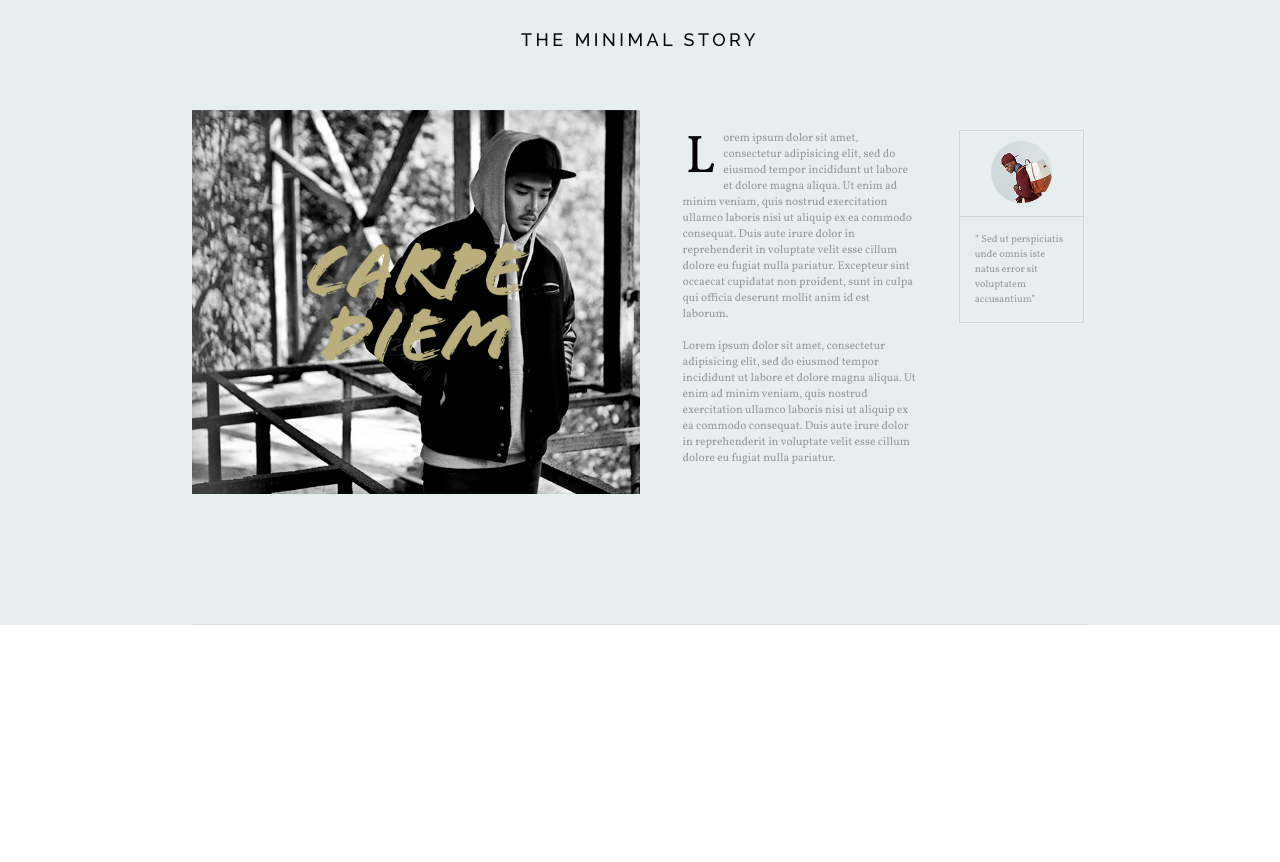
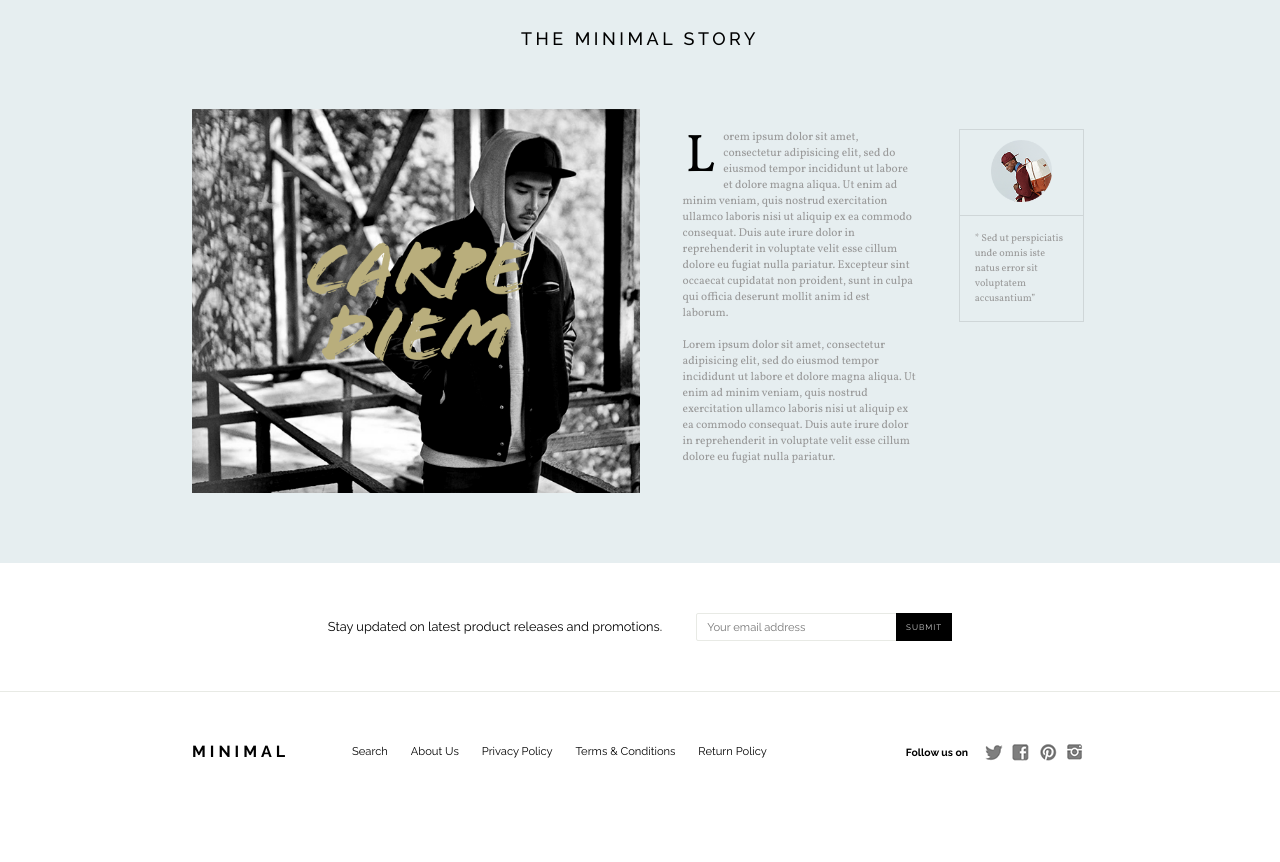
Before and after one commit to bevieboo/minimal, a website: page index.html in a window 1280 px wide. Shown: the part 2680-3542 px from the top of the page. Before the commit the page ends 3305 px from the top, so only its background shows below. Drawn offline with Linux system fonts and the light colour scheme.

Commit message:
index footer

```diff
--- a/bundle/bundle.css
+++ b/bundle/bundle.css
@@ -1015,8 +1015,7 @@ img {
 .module {
   text-align: center;
   width: 70%;
-  margin: 0 auto;
-  border-bottom: 1px solid #E8EAE5; }
+  margin: 0 auto; }
 
 .module-header {
   margin: 60px auto; }
@@ -1093,7 +1092,8 @@ img {
   font-size: 0.6em;
   padding: 6px 0;
   padding-left: 10px;
-  font-family: "Raleway", sans-serif; }
+  font-family: "Raleway", sans-serif;
+  outline: none; }
 
 .header-search-icon {
   display: inline-block;
@@ -1168,6 +1168,9 @@ img {
   letter-spacing: 2px;
   font-weight: 700;
   font-size: 0.6vw; }
+
+.featured {
+  border-bottom: 1px solid #E8EAE5; }
 
 .featured-left, .featured-right {
   width: 49.7%;
@@ -1398,6 +1401,9 @@ img {
 .blog-four-image {
   background-image: url("../images/index/blog4.png"); }
 
+.story:after {
+  content: none; }
+
 .story-wrap {
   width: 70%;
   margin: 60px auto;
@@ -1405,7 +1411,8 @@ img {
   font-size: 0.8em;
   height: auto;
   text-align: left;
-  position: relative; }
+  position: relative;
+  margin-bottom: 0; }
 
 .story-image {
   width: 50%;
@@ -1460,6 +1467,109 @@ img {
   color: #999;
   padding: 15px 15px;
   font-size: 0.8em; }
+
+.mailer {
+  padding: 50px 0;
+  text-align: center;
+  border-bottom: 1px solid #E8EAE5; }
+
+.mailer-text {
+  display: inline-block;
+  font-size: 0.8em;
+  margin-right: 30px; }
+
+.mailer-input-wrap {
+  display: inline-block;
+  position: relative;
+  width: 20%; }
+
+.mailer-input {
+  border-radius: 2px;
+  border: 1px solid #E8EAE5;
+  width: 100%;
+  font-size: 0.7em;
+  padding: 6px 0;
+  padding-left: 10px;
+  font-family: "Raleway", sans-serif;
+  outline: none; }
+
+.mailer-button {
+  background-color: black;
+  color: rgba(255, 255, 255, 0.8);
+  font-family: "Raleway", sans-serif;
+  font-weight: 400;
+  font-size: 0.5em;
+  height: 28px;
+  border: 0;
+  padding: 0 10px;
+  margin-left: -4px;
+  position: absolute;
+  top: 0;
+  right: 0;
+  cursor: pointer;
+  letter-spacing: 1px; }
+
+.footer {
+  padding: 50px 0;
+  position: relative;
+  width: 70%;
+  margin: 0 auto;
+  padding-bottom: 120px; }
+
+.footer-brand-name {
+  font-weight: 800;
+  letter-spacing: 4px;
+  display: inline-block;
+  position: absolute;
+  left: 0; }
+
+.footer-nav {
+  display: inline-block;
+  font-size: 0.7em;
+  position: absolute;
+  left: 150px;
+  top: 52px; }
+
+.footer-nav-list {
+  display: inline-block; }
+
+.footer-nav-list-item {
+  display: inline-block;
+  padding: 0 10px; }
+
+.footer-follow-wrap {
+  display: inline-block;
+  position: absolute;
+  right: 0;
+  top: 42px;
+  font-size: 0.65em;
+  font-weight: 800; }
+
+.footer-follow-us {
+  display: inline-block;
+  margin-right: 10px;
+  position: relative;
+  top: -3px; }
+
+.footer-social-media-twitter, .footer-social-media-facebook, .footer-social-media-pinterest, .footer-social-media-instagram {
+  display: inline-block;
+  background-image: url("../images/index/socialmedia.png");
+  height: 25px;
+  width: 25px;
+  position: relative;
+  top: 5px; }
+
+.footer-social-media-twitter {
+  background-position: -5px 0; }
+
+.footer-social-media-facebook {
+  background-position: -31px 0; }
+
+.footer-social-media-pinterest {
+  background-position: -56px 0; }
+
+.footer-social-media-instagram {
+  background-position: -82px 0; }
 
 @media (max-width: 1300px) {
   .banner-button {
@@ -1578,7 +1688,14 @@ img {
     font-size: 0.8em;
     margin-bottom: 20px; }
   .story-text {
-    font-size: 0.9em; } }
+    font-size: 0.9em; }
+  .mailer-text {
+    margin: 0 auto; }
+  .mailer-input-wrap {
+    display: block;
+    margin: 0 auto;
+    margin-top: 20px;
+    width: 250px; } }
 
 @media (max-width: 820px) {
   .header {
@@ -1729,4 +1846,7 @@ img {
     border-right: 1px solid rgba(0, 0, 0, 0.1); }
   .story-block-text {
     width: 68%;
-    vertical-align: top; } }
+    vertical-align: top; }
+  .mailer-text {
+    margin: 0 auto;
+    font-size: 0.75em; } }
--- a/index.html
+++ b/index.html
@@ -50,7 +50,7 @@
       </div>
     </div>
 
-    <div class="module">
+    <div class="module featured">
       <div class="module-header">
         <h2 class="module-title">FEATURED COLLECTIONS</h2>
         <p class="module-desc">Duis autem vel iriure dolor in hendrerit in vulputate velit esse molestie consequat, vel illum dolore eu feugiat nulla facilisis</p>
@@ -164,7 +164,7 @@
       </div>
     </div>
 
-    <div class="module-blog">
+    <div class="module-blog story">
       <div class="module-blog-header">
         <h2 class="module-blog-title">THE MINIMAL STORY</h2>
       </div>
@@ -181,6 +181,36 @@
       </div>
     </div>
 
+    <div class="mailer">
+      <div class="mailer-text">Stay updated on latest product releases and promotions.</div>
+      <div class="mailer-input-wrap">
+        <input type="text" placeholder="Your email address" class="mailer-input">
+        <button class="mailer-button">SUBMIT</button>
+      </div>
+    </div>
+
+    <footer>
+      <div class="footer">
+        <div class="footer-brand-name">MINIMAL</div>
+        <div class="footer-nav">
+          <ul class="footer-nav-list">
+            <li class="footer-nav-list-item">Search</li>
+            <li class="footer-nav-list-item">About Us</li>
+            <li class="footer-nav-list-item">Privacy Policy</li>
+            <li class="footer-nav-list-item">Terms & Conditions</li>
+            <li class="footer-nav-list-item">Return Policy</li>
+          </ul>
+        </div>
+        <div class="footer-follow-wrap">
+          <div class="footer-follow-us">Follow us on</div>
+          <div class="footer-social-media-twitter"></div>
+          <div class="footer-social-media-facebook"></div>
+          <div class="footer-social-media-pinterest"></div>
+          <div class="footer-social-media-instagram"></div>
+        </div>
+      </div>
+    </footer>
+
     <script src="./javascripts/jQuery.js" charset="utf-8"></script>
     <script src="./javascripts/hamburger.js" charset="utf-8"></script>
   </body>
--- a/scss/main.scss
+++ b/scss/main.scss
@@ -17,4 +17,6 @@
 @import "modules/index_popular";
 @import "modules/index_blog";
 @import "modules/index_story";
+@import "modules/index_mailer";
+@import "modules/index_footer";
 @import "modules/index_media";
--- a/scss/modules/_index_featured.scss
+++ b/scss/modules/_index_featured.scss
@@ -1,3 +1,7 @@
+.featured {
+  border-bottom: 1px solid $gray-nurse;
+}
+
 .featured-left, .featured-right {
   width: 49.7%;
   display: inline-block;
--- /dev/null
+++ b/scss/modules/_index_footer.scss
@@ -0,0 +1,74 @@
+.footer {
+  padding: 50px 0;
+  position: relative;
+  width: 70%;
+  margin: 0 auto;
+  padding-bottom: 120px;
+}
+
+.footer-brand-name {
+  font-weight: 800;
+  letter-spacing: 4px;
+  display: inline-block;
+  position: absolute;
+  left: 0;
+}
+
+.footer-nav {
+  display: inline-block;
+  font-size: 0.7em;
+  position: absolute;
+  left: 150px;
+  top: 52px;
+}
+
+.footer-nav-list {
+  display: inline-block;
+}
+
+.footer-nav-list-item {
+  display: inline-block;
+  padding: 0 10px;
+}
+
+.footer-follow-wrap {
+  display: inline-block;
+  position: absolute;
+  right: 0;
+  top: 42px;
+  font-size: 0.65em;
+  font-weight: 800;
+}
+
+.footer-follow-us {
+  display: inline-block;
+  margin-right: 10px;
+  position: relative;
+  top: -3px;
+}
+
+%footer-social-media-images {
+  display: inline-block;
+  background-image: url('../images/index/socialmedia.png');
+  height: 25px;
+  width: 25px;
+  position: relative;
+  top: 5px;
+}
+
+.footer-social-media-twitter {
+  @extend %footer-social-media-images;
+  background-position: -5px 0;
+}
+.footer-social-media-facebook {
+  @extend %footer-social-media-images;
+  background-position: -31px 0;
+}
+.footer-social-media-pinterest {
+  @extend %footer-social-media-images;
+  background-position: -56px 0;
+}
+.footer-social-media-instagram {
+  @extend %footer-social-media-images;
+  background-position: -82px 0;
+}
--- a/scss/modules/_index_nav.scss
+++ b/scss/modules/_index_nav.scss
@@ -62,6 +62,7 @@
   padding: 6px 0;
   padding-left: 10px;
   font-family: $font-family-raleway;
+  outline: none;
 }
 
 .header-search-icon {
--- a/scss/modules/_index_story.scss
+++ b/scss/modules/_index_story.scss
@@ -1,3 +1,7 @@
+.story:after {
+  content: none;
+}
+
 .story-wrap {
   width: 70%;
   margin: 60px auto;
@@ -6,6 +10,7 @@
   height: auto;
   text-align: left;
   position: relative;
+  margin-bottom: 0;
 }
 
 .story-image {
@@ -53,10 +58,6 @@
   border-bottom: 1px solid rgba(0, 0, 0, 0.1);
   text-align: center;
   line-height: 1;
-  // background-image: url('../images/index/storyblock.png');
-  // background-repeat: no-repeat;
-  // background-position: center center;
-  // background-size: contain;
 }
 .story-block-image {
   width: 50%;
--- /dev/null
+++ b/scss/modules/index_mailer.scss
@@ -0,0 +1,44 @@
+.mailer {
+  padding: 50px 0;
+  text-align: center;
+  border-bottom: 1px solid $gray-nurse;
+}
+
+.mailer-text {
+  display: inline-block;
+  font-size: 0.8em;
+  margin-right: 30px;
+}
+
+.mailer-input-wrap {
+  display: inline-block;
+  position: relative;
+  width: 20%;
+}
+
+.mailer-input {
+  border-radius: 2px;
+  border: 1px solid $gray-nurse;
+  width: 100%;
+  font-size: 0.7em;
+  padding: 6px 0;
+  padding-left: 10px;
+  font-family: $font-family-raleway;
+  outline: none;
+}
+.mailer-button {
+  background-color: black;
+  color: rgba(255,255,255,0.8);
+  font-family: $font-family-raleway;
+  font-weight: 400;
+  font-size: 0.5em;
+  height: 28px;
+  border: 0;
+  padding: 0 10px;
+  margin-left: -4px;
+  position: absolute;
+  top: 0;
+  right: 0;
+  cursor: pointer;
+  letter-spacing: 1px
+}
--- a/scss/partials/_module.scss
+++ b/scss/partials/_module.scss
@@ -2,7 +2,7 @@
   text-align: center;
   width: 70%;
   margin: 0 auto;
-  border-bottom: 1px solid $gray-nurse;
+  // border-bottom: 1px solid $gray-nurse;
 }
 
 .module-header {
```
Also changed, not shown: scss/modules/_index_media.scss (+13 -0 lines), images/index/socialmedia.png (added).
